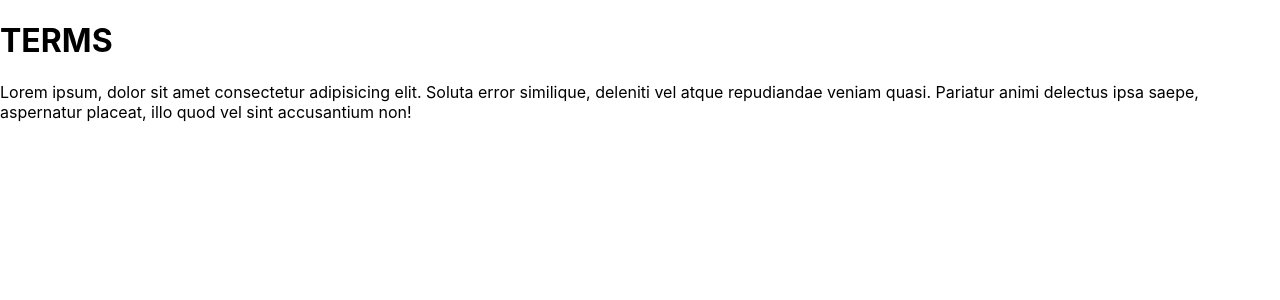
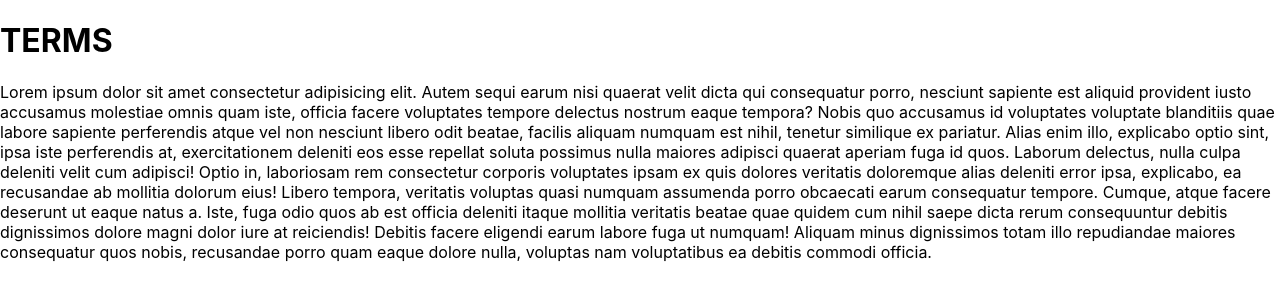
Before and after one commit to ninaodelius/Fem, a Next.js app: page /auth/terms in a window 1280 px wide. Shown: the top 300 px of the page. Built offline with nearby package versions, Linux system fonts and the light colour scheme.

Commit message:
added some lorem to terms

```diff
--- a/pages/auth/terms.jsx
+++ b/pages/auth/terms.jsx
@@ -2,7 +2,7 @@ export default  function Terms(){
     return(
     <div>
         <h1>TERMS</h1>
-        <p>Lorem ipsum, dolor sit amet consectetur adipisicing elit. Soluta error similique, deleniti vel atque repudiandae veniam quasi. Pariatur animi delectus ipsa saepe, aspernatur placeat, illo quod vel sint accusantium non!</p>
+        <p>Lorem ipsum dolor sit amet consectetur adipisicing elit. Autem sequi earum nisi quaerat velit dicta qui consequatur porro, nesciunt sapiente est aliquid provident iusto accusamus molestiae omnis quam iste, officia facere voluptates tempore delectus nostrum eaque tempora? Nobis quo accusamus id voluptates voluptate blanditiis quae labore sapiente perferendis atque vel non nesciunt libero odit beatae, facilis aliquam numquam est nihil, tenetur similique ex pariatur. Alias enim illo, explicabo optio sint, ipsa iste perferendis at, exercitationem deleniti eos esse repellat soluta possimus nulla maiores adipisci quaerat aperiam fuga id quos. Laborum delectus, nulla culpa deleniti velit cum adipisci! Optio in, laboriosam rem consectetur corporis voluptates ipsam ex quis dolores veritatis doloremque alias deleniti error ipsa, explicabo, ea recusandae ab mollitia dolorum eius! Libero tempora, veritatis voluptas quasi numquam assumenda porro obcaecati earum consequatur tempore. Cumque, atque facere deserunt ut eaque natus a. Iste, fuga odio quos ab est officia deleniti itaque mollitia veritatis beatae quae quidem cum nihil saepe dicta rerum consequuntur debitis dignissimos dolore magni dolor iure at reiciendis! Debitis facere eligendi earum labore fuga ut numquam! Aliquam minus dignissimos totam illo repudiandae maiores consequatur quos nobis, recusandae porro quam eaque dolore nulla, voluptas nam voluptatibus ea debitis commodi officia.</p>
     </div>
     )
 }
```
